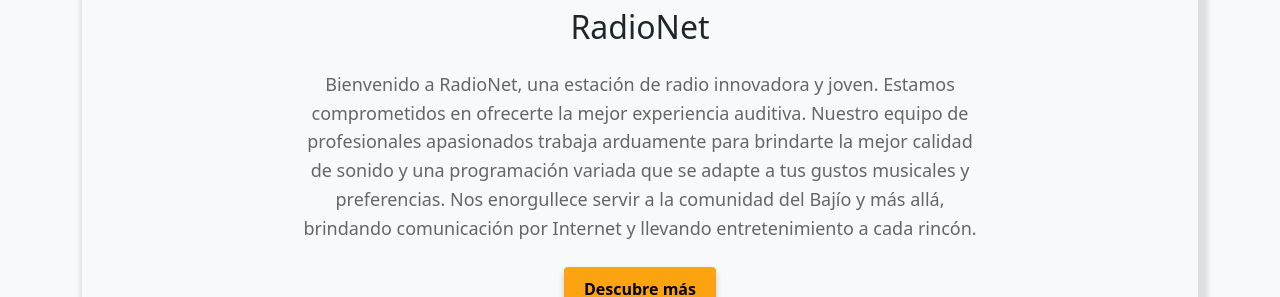
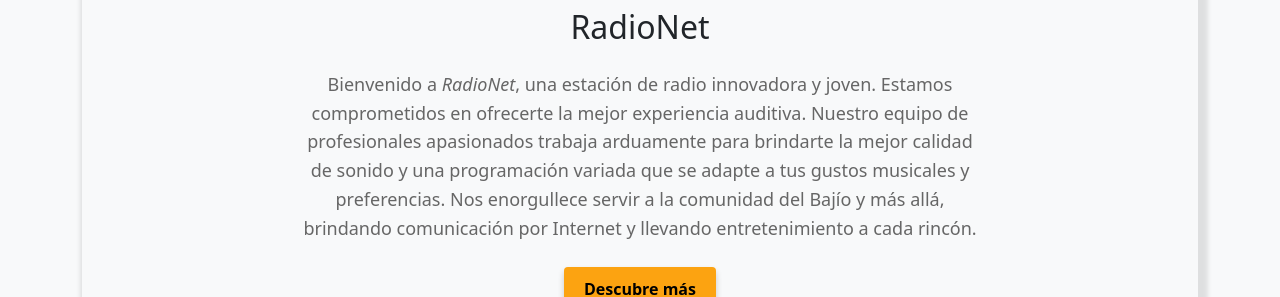
Before and after one commit to Arlethv/radionet-CICD-pipeline, a React (Create React App) app: page / in a window 1280 px wide. Shown: the part 948-1245 px from the top of the page. Built offline with nearby package versions, Linux system fonts and the light colour scheme.

Commit message:
Modificacio seccion Acerca

```diff
--- a/src/App.js
+++ b/src/App.js
@@ -112,7 +112,7 @@ function App() {
               <div  class="bg-light py-5 my-0">
                 <h2 class="mb-4">RadioNet</h2>
                 <p class=" radio mb-4">
-                  Bienvenido a RadioNet, una estación de radio innovadora y joven.
+                  Bienvenido a <em className="bg-transparent">RadioNet</em>, una estación de radio innovadora y joven.
                   Estamos comprometidos en ofrecerte la mejor experiencia auditiva.
                   Nuestro equipo de profesionales apasionados trabaja arduamente
                   para brindarte la mejor calidad de sonido y una programación variada que se adapte a tus gustos musicales y preferencias. Nos enorgullece servir a la comunidad del Bajío y más allá, brindando comunicación por Internet y llevando entretenimiento a cada rincón.
```
